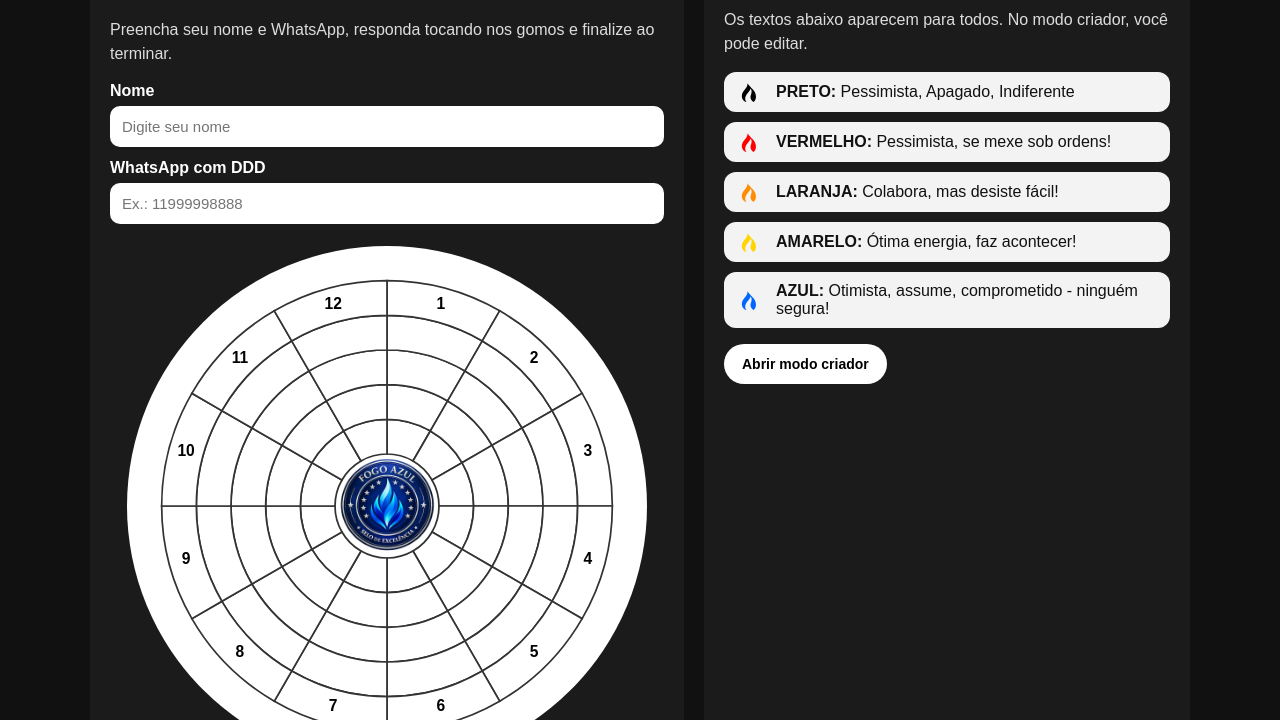
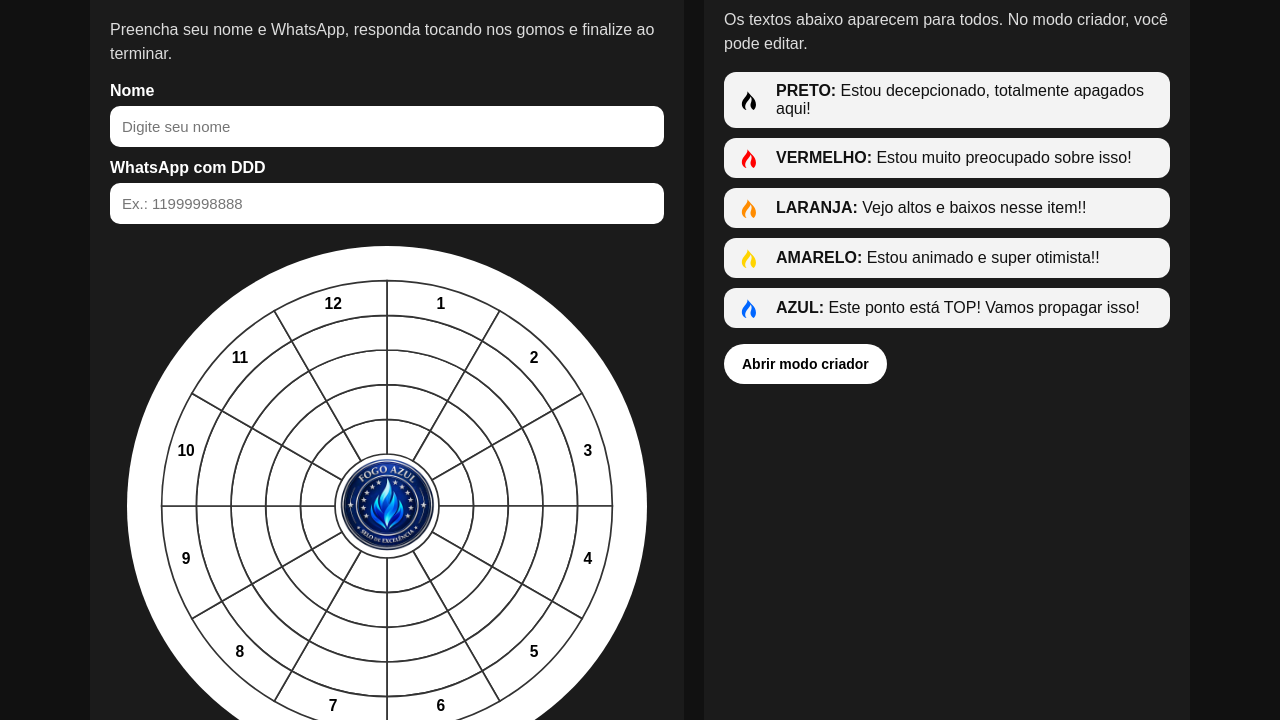
Before and after one commit to rhshima/quiz-evento, a plain HTML site: page index.html in a window 1280 px wide. Shown: the part 80-800 px from the top of the page. Drawn offline with nearby package versions, Linux system fonts and the light colour scheme.

Commit message:
Update index.html

```diff
--- a/index.html
+++ b/index.html
@@ -218,11 +218,11 @@ svg.appendChild(logo);
 }
 
     var legenda = [
-      { cor: "PRETO", corHex: "#000000", texto: "Pessimista, Apagado, Indiferente" },
-      { cor: "VERMELHO", corHex: "#FF0000", texto: "Pessimista, se mexe sob ordens!" },
-      { cor: "LARANJA", corHex: "#FF8C00", texto: "Colabora, mas desiste fácil!" },
-      { cor: "AMARELO", corHex: "#FFD400", texto: "Ótima energia, faz acontecer!" },
-      { cor: "AZUL", corHex: "#0066FF", texto: "Otimista, assume, comprometido - ninguém segura!" }
+      { cor: "PRETO", corHex: "#000000", texto: "Estou decepcionado, totalmente apagados aqui!" },
+      { cor: "VERMELHO", corHex: "#FF0000", texto: "Estou muito preocupado sobre isso!" },
+      { cor: "LARANJA", corHex: "#FF8C00", texto: "Vejo altos e baixos nesse item!!" },
+      { cor: "AMARELO", corHex: "#FFD400", texto: "Estou animado e super otimista!!" },
+      { cor: "AZUL", corHex: "#0066FF", texto: "Este ponto está TOP! Vamos propagar isso!" }
     ];
 
     var respostas = [];
```
